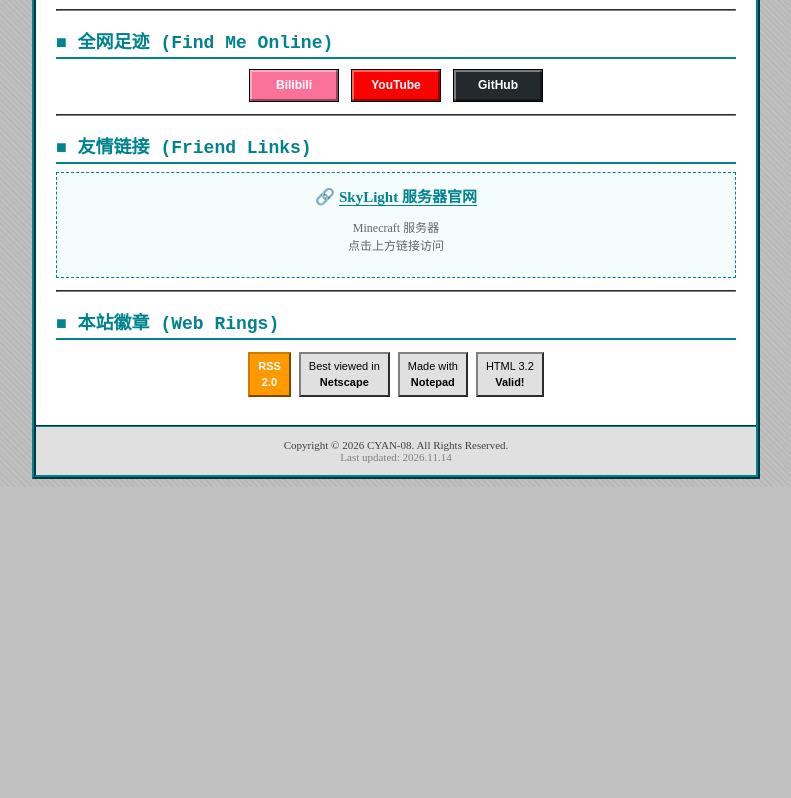
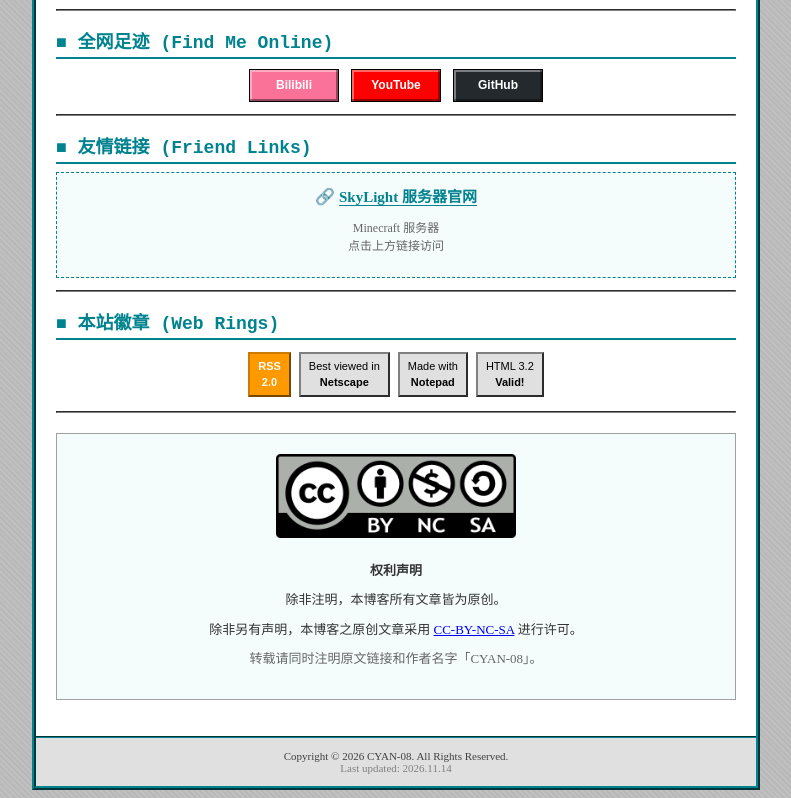
Before and after one commit to CYAN-08/suanhulive, a plain HTML site: page index.html in a window 1280 px wide. Shown: the part 723-1521 px from the top of the page, without its empty margins (244-1035 px from the left). Before the commit the page ends 1210 px from the top, so only its background shows below. Drawn offline with Linux system fonts and the light colour scheme.

Commit message:
Add copyright area and update homepage content
Added copyright section with CC licensing information and updated content in the homepage.

```diff
--- a/index.html
+++ b/index.html
@@ -141,7 +141,7 @@
   }
   .btn95:hover { color: #000000; }
 
-  /* 底部 90 年代徽章 */
+  /* 底部徽章 */
   .badge {
     display: inline-block;
     border: 2px outset #808080;
@@ -153,7 +153,6 @@
     text-decoration: none;
     color: #000;
   }
-  /* RSS 专属徽章颜色 */
   .badge-rss {
     background: #ff9900;
     color: #fff;
@@ -203,10 +202,31 @@
     box-shadow: inset -2px -2px 0 rgba(0,0,0,0.4), inset 2px 2px 0 rgba(255,255,255,0.4);
   }
   .social-btn:active { box-shadow: inset 2px 2px 0 rgba(0,0,0,0.4); }
-
   .btn-bili { background: #fb7299; }
   .btn-yt { background: #ff0000; }
   .btn-gh { background: #24292e; }
+
+  /* ===== 版权与 CC 协议区域样式 ===== */
+  .copyright-area {
+    background: #f5fcfc;
+    border: 1px solid #a0a0a0;
+    padding: 20px 16px;
+    margin: 20px 0;
+    font-size: 13px;
+    line-height: 1.6;
+    color: #333;
+    text-align: center;
+  }
+
+  /* 针对官方 CC 图片的自适应缩放 */
+  .cc-img {
+    max-width: 240px; /* 将原图缩小以适应页面 */
+    width: 100%;
+    height: auto;
+    display: inline-block;
+    margin-bottom: 12px;
+    border: none;
+  }
 
   .footer {
     background: #e0e0e0;
@@ -222,13 +242,11 @@
 
 <div class="page">
 
-  <!-- 头部 -->
   <div class="header">
     <h1>★ CYAN-08's HOMEPAGE ★</h1>
     <div class="sub">~ suanhulive ~</div>
   </div>
 
-  <!-- 导航 (增加了 RSS) -->
   <div class="nav">
     <a href="https://cyan-08.github.io/noodlefan/" target="_blank">我的小说</a> |
     <a href="guestbook.html">留言板</a> |
@@ -237,18 +255,17 @@
     <a href="feed.xml" target="_blank" style="color:#ff6600; font-weight:bold;">📡 RSS</a>
   </div>
 
-  <!-- 滚动字幕 -->
   <div class="marquee-box">
-    <span>★★★ 欢迎来到 CYAN-08 的个人主页！本站使用 Netscape Navigator 4.0 浏览效果最佳。 ★★★ 快去看看我的小说吧！ ★★★ 本站已支持 RSS 订阅，欢迎使用阅读器追更！ ★★★</span>
+    <span>★★★ 欢迎来到 CYAN-08 的个人主页！本站使用 Netscape Navigator 4.0 浏览效果最佳。 ★★★ 快去看看我的小说吧！ ★★★ 本站文章已采用 CC-BY-NC-SA 协议进行许可。 ★★★</span>
   </div>
 
   <div class="content">
 
     <h2>■ 更新履历 (Updates)</h2>
     <p>
-      <span class="new">NEW!</span> 2026.11.14 本站支持 RSS 订阅！<br>
-      2026.11.14 添加 B站、YouTube 和 GitHub 主页链接！<br>
-      2026.11.14 添加 SkyLight 服务器友情链接！
+      <span class="new">NEW!</span> 2026.11.14 添加 CC 版权声明，保护原创权益！<br>
+      2026.11.14 本站支持 RSS 订阅！<br>
+      2026.11.14 添加 B站、YouTube 和 GitHub 主页链接！
     </p>
 
     <hr>
@@ -275,7 +292,6 @@
 
     <hr>
 
-    <!-- 全网足迹 -->
     <h2 id="social">■ 全网足迹 (Find Me Online)</h2>
     <div class="social-links">
       <a href="https://space.bilibili.com/3546584337877077" target="_blank" class="social-btn btn-bili">Bilibili</a>
@@ -285,7 +301,6 @@
 
     <hr>
 
-    <!-- 友情链接区域 -->
     <h2 id="links">■ 友情链接 (Friend Links)</h2>
     <div class="friend-link-box">
       <p style="margin:0 0 8px 0;">
@@ -307,9 +322,22 @@
       <span class="badge">HTML 3.2<br><b>Valid!</b></span>
     </p>
 
+    <hr>
+
+    <!-- ===== 版权与 CC 协议声明区 ===== -->
+    <div class="copyright-area">
+      <!-- 引用你的 cc.png 文件 -->
+      <a href="https://creativecommons.org/licenses/by-nc-sa/4.0/" target="_blank">
+        <img src="cc.png" alt="CC BY-NC-SA 4.0" class="cc-img">
+      </a>
+      <p style="margin: 4px 0; font-weight: bold;">权利声明</p>
+      <p>除非注明，本博客所有文章皆为原创。</p>
+      <p>除非另有声明，本博客之原创文章采用 <a href="https://creativecommons.org/licenses/by-nc-sa/4.0/deed.zh" target="_blank" style="color:#0000ee;">CC-BY-NC-SA</a> 进行许可。</p>
+      <p style="color: #666; margin-top: 8px;">转载请同时注明原文链接和作者名字「CYAN-08」。</p>
+    </div>
+
   </div>
 
-  <!-- 底部 -->
   <div class="footer">
     Copyright &copy; <span id="year"></span> CYAN-08. All Rights Reserved.<br>
     <span style="color:#808080;">Last updated: 2026.11.14</span>
```
